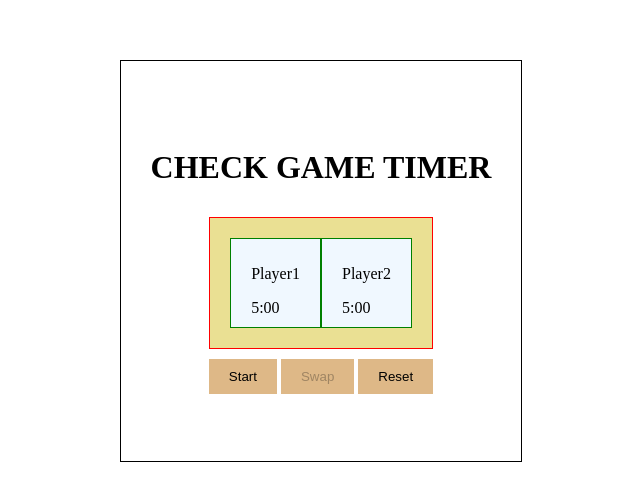
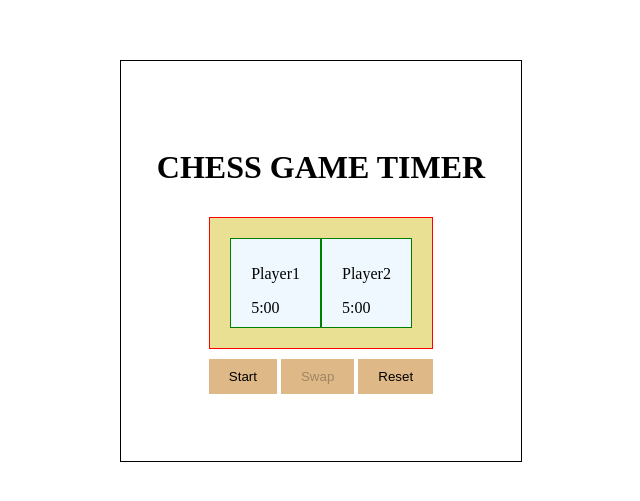
Before and after one commit to vijaydev133/check-game-timer, a plain HTML site: page index.html in a window 1280 px wide. Shown: the part 147-648 px from the top of the page, without its empty margins (327-967 px from the left). Drawn offline with Linux system fonts and the light colour scheme.

Commit message:
Modifying code.

```diff
--- a/index.html
+++ b/index.html
@@ -10,7 +10,7 @@
   <body>
     <div class="main-cont">
       <div class="container">
-        <h1>CHECK GAME TIMER</h1>
+        <h1>CHESS GAME TIMER</h1>
         <div class="players">
           <div class="player1">
             <p>Player1</p>
```
